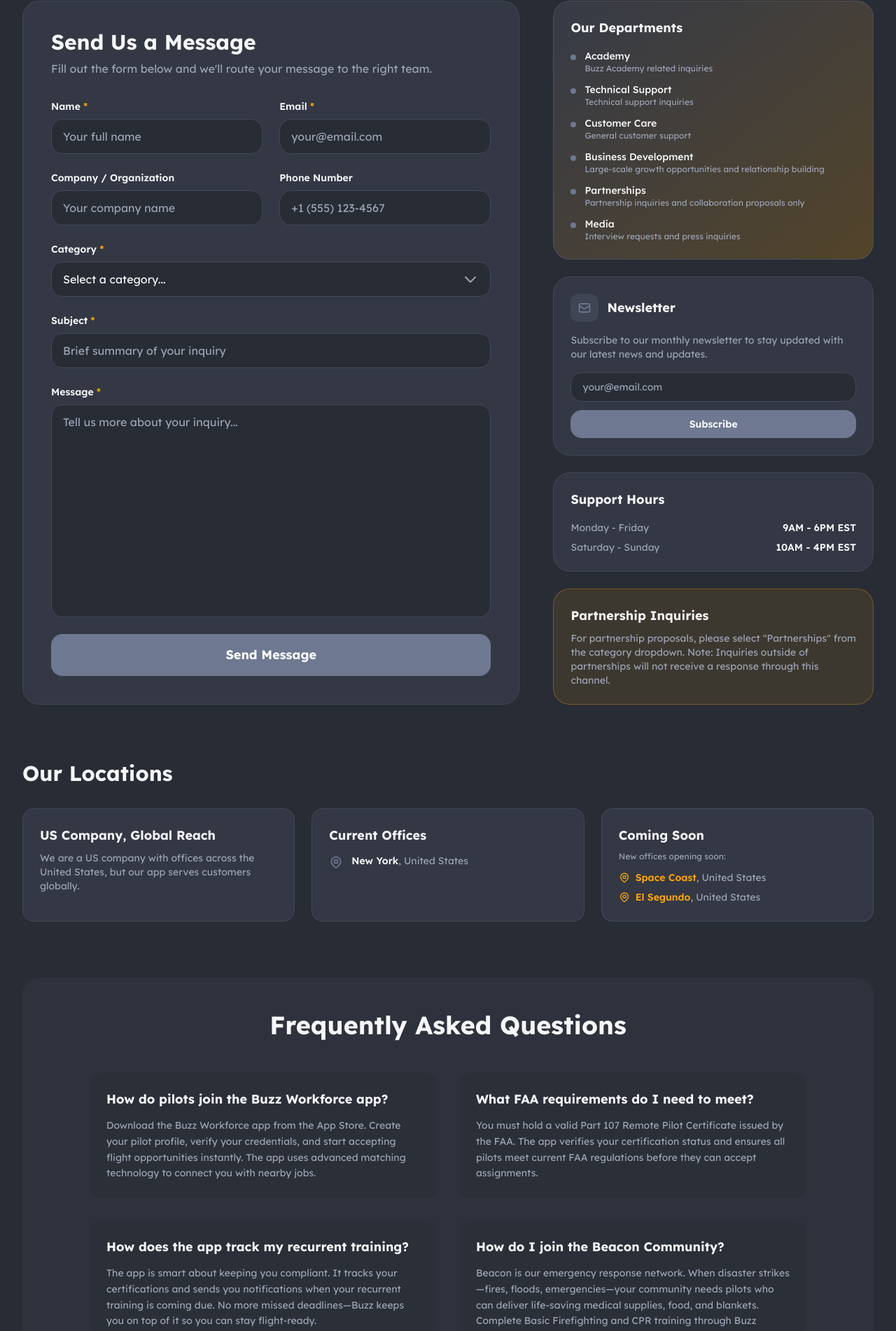
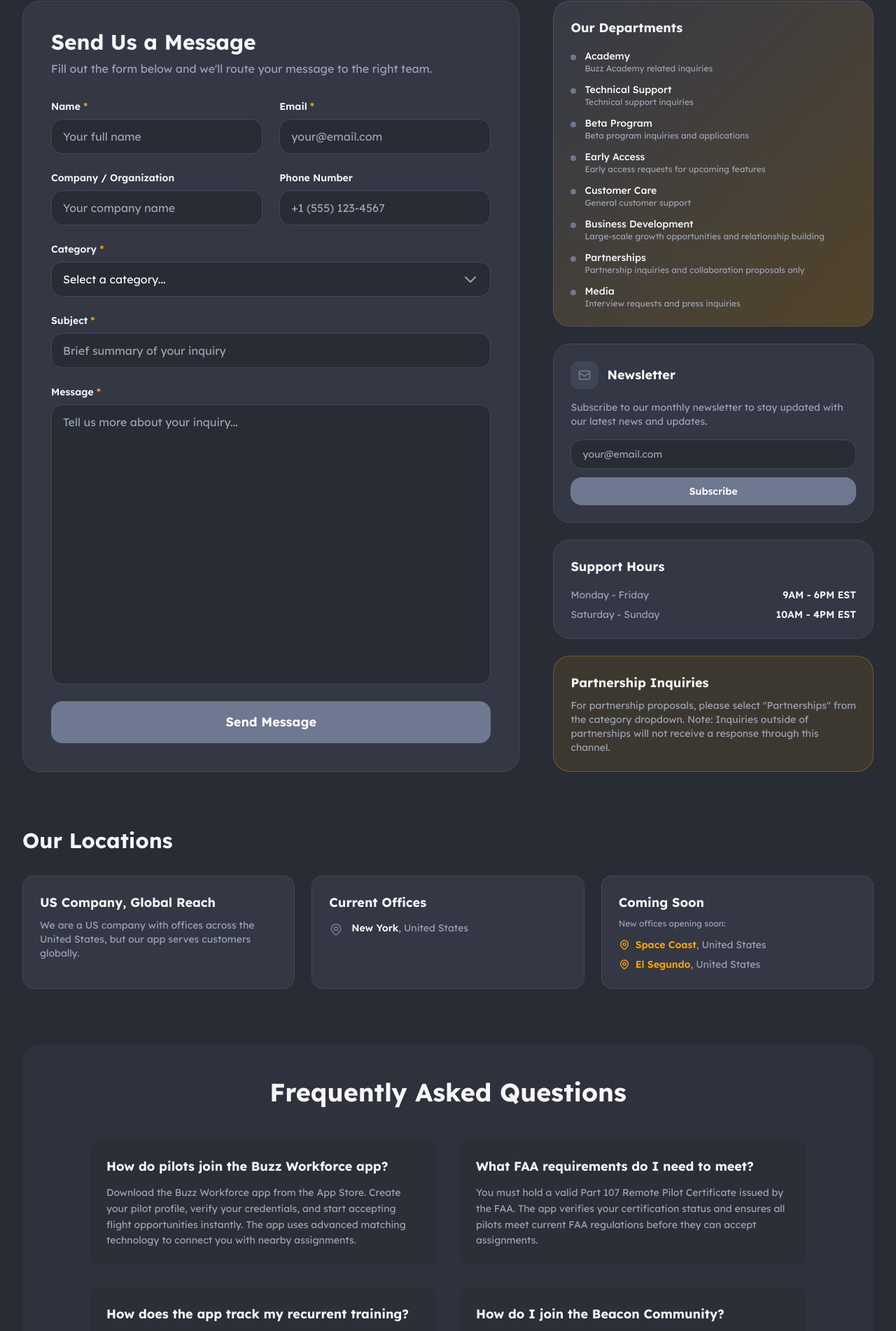
Before and after one commit to xinyu-buzz/buzz_web, a React (Vite) app: page /contact in a window 1280 px wide. Shown: the part 336-2238 px from the top of the page at 70% size. Built offline with nearby package versions, Linux system fonts and the light colour scheme.

Commit message:
Add Beta Program and Early Access categories to Contact page; update FAQ answer for clarity

```diff
--- a/src/pages/Contact.tsx
+++ b/src/pages/Contact.tsx
@@ -33,6 +33,18 @@ const categories = [
     label: 'Technical Support',
     email: 'technical@buzzbuzzin.com',
     description: 'Technical support inquiries',
+  },
+  {
+    id: 'beta',
+    label: 'Beta Program',
+    email: 'technical@buzzbuzzin.com',
+    description: 'Beta program inquiries and applications',
+  },
+  {
+    id: 'early-access',
+    label: 'Early Access',
+    email: 'technical@buzzbuzzin.com',
+    description: 'Early access requests for upcoming features',
   },
   {
     id: 'support',
@@ -195,7 +207,7 @@ export default function Contact() {
   const faqs = [
     {
       question: 'How do pilots join the Buzz Workforce app?',
-      answer: 'Download the Buzz Workforce app from the App Store. Create your pilot profile, verify your credentials, and start accepting flight opportunities instantly. The app uses advanced matching technology to connect you with nearby jobs.',
+      answer: 'Download the Buzz Workforce app from the App Store. Create your pilot profile, verify your credentials, and start accepting flight opportunities instantly. The app uses advanced matching technology to connect you with nearby assignments.',
     },
     {
       question: 'What FAA requirements do I need to meet?',
```
